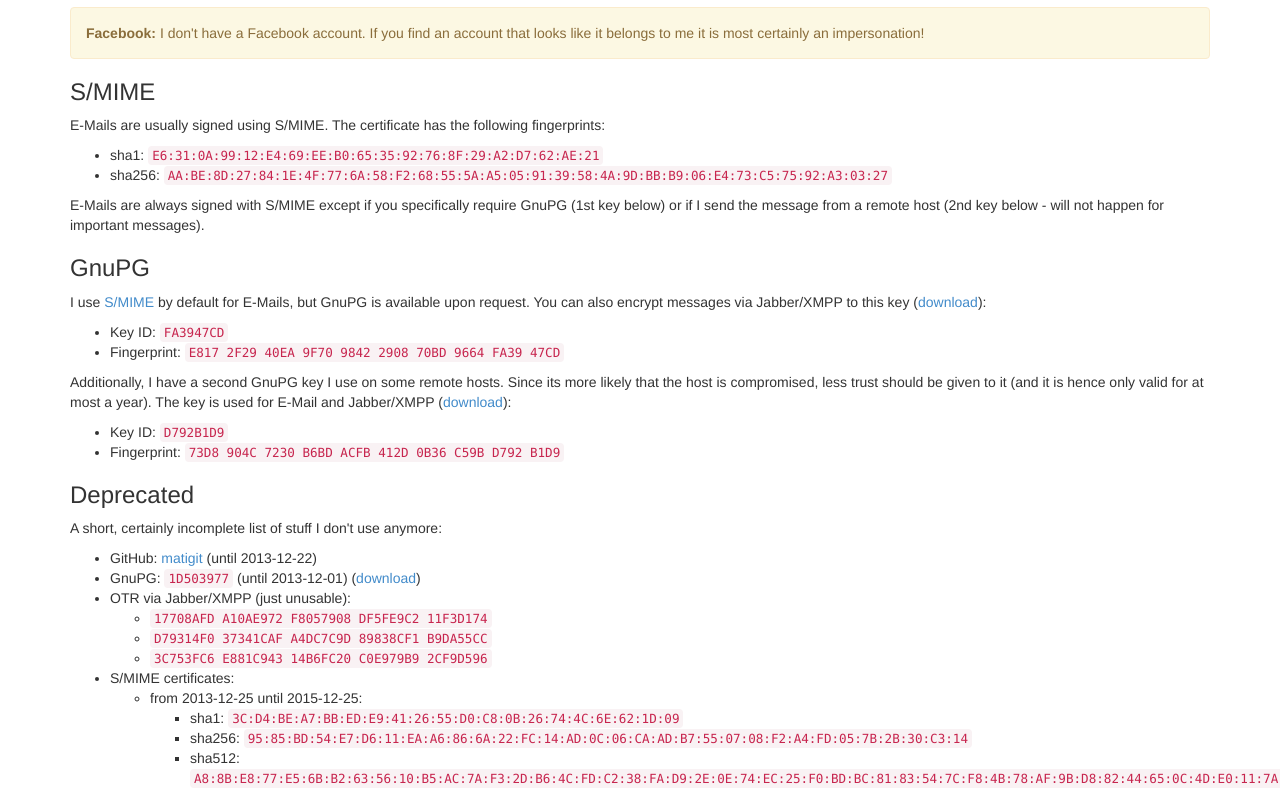
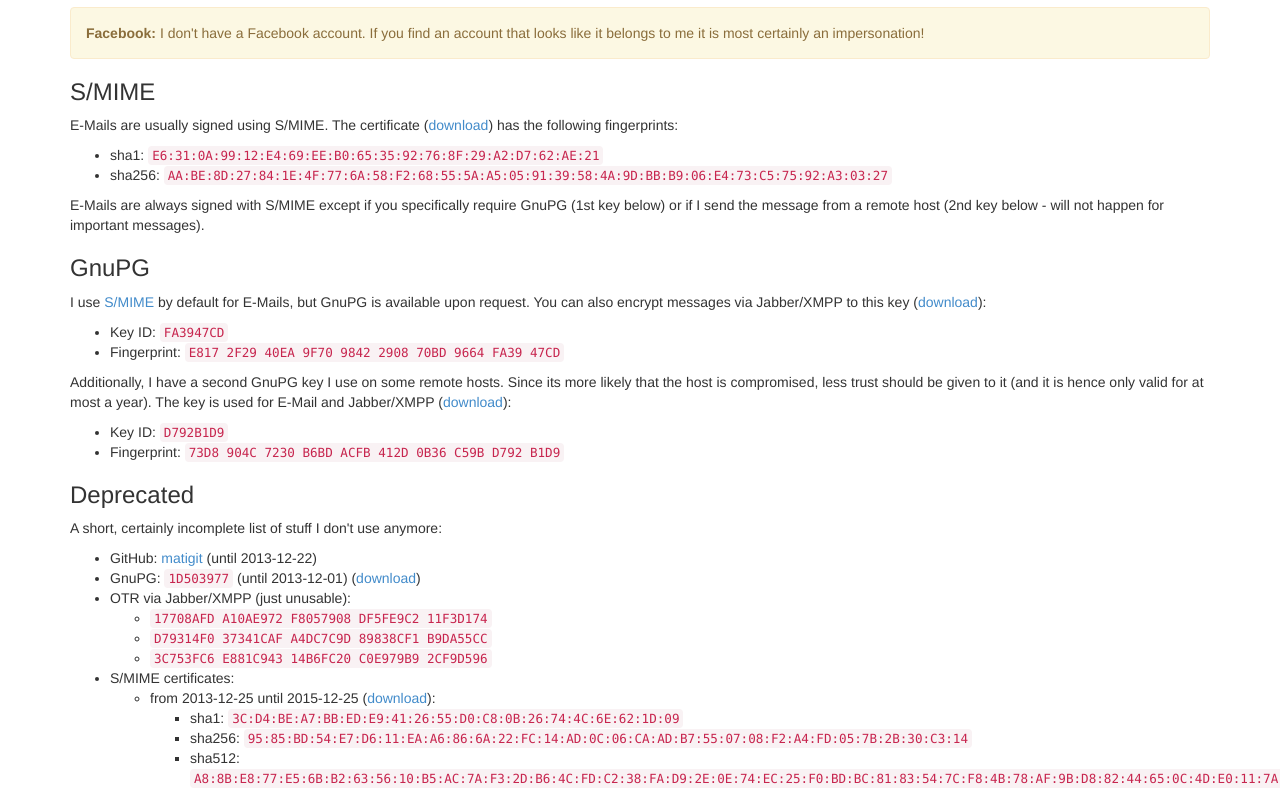
Before and after one commit to mathiasertl/id, a plain HTML site: page index.html in a window 1280 px wide. Shown: the part 459-1257 px from the top of the page. Drawn offline with Linux system fonts and the light colour scheme.

Commit message:
add S/Mime certificates

```diff
--- a/index.html
+++ b/index.html
@@ -57,7 +57,8 @@
 
       <a id="smime"></a><h3>S/MIME</h3>
       <p>
-        E-Mails are usually signed using S/MIME. The certificate has the following fingerprints:
+      E-Mails are usually signed using S/MIME. The certificate
+      (<a href="/files/MathiasErtl2015.pem">download</a>) has the following fingerprints:
       </p>
       <ul>
           <li>sha1: <code>E6:31:0A:99:12:E4:69:EE:B0:65:35:92:76:8F:29:A2:D7:62:AE:21</code></li>
@@ -105,7 +106,8 @@
         </li>
         <li>S/MIME certificates:
             <ul>
-                <li>from 2013-12-25 until 2015-12-25:
+                <li>from 2013-12-25 until 2015-12-25 (<a
+                                                                href="/files/MathiasErtl2013.pem">download</a>):
                   <ul>
                     <li>sha1: <code>3C:D4:BE:A7:BB:ED:E9:41:26:55:D0:C8:0B:26:74:4C:6E:62:1D:09</code></li>
                     <li>sha256: <code>95:85:BD:54:E7:D6:11:EA:A6:86:6A:22:FC:14:AD:0C:06:CA:AD:B7:55:07:08:F2:A4:FD:05:7B:2B:30:C3:14</code></li>
```
Also changed, not shown: 2 other files.
